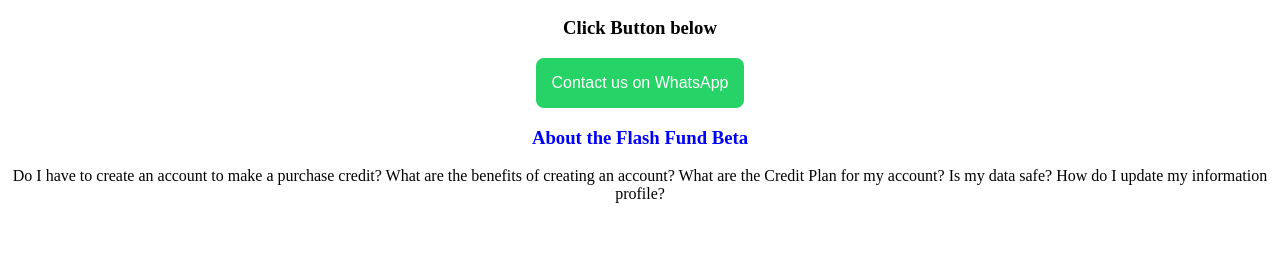
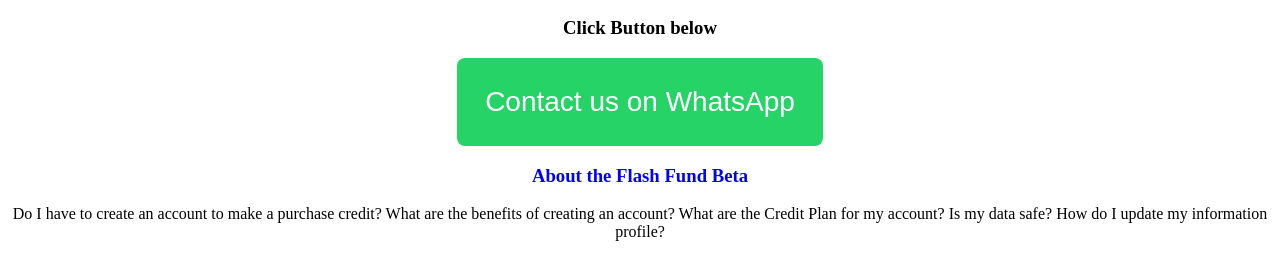
Before and after one commit to Flashfundbeta/whatsapps, a plain HTML site: page index.html in a window 1280 px wide. Shown: the part 365-640 px from the top of the page. Drawn offline with Linux system fonts and the light colour scheme.

Commit message:
Update index.html

```diff
--- a/index.html
+++ b/index.html
@@ -5,7 +5,7 @@
  <h3 style="color:red">Contact Flash Fund Customer</h3>
 <a href='https://tools4funds.com' target='_blank'><img src='https://i.postimg.cc/mZ7gcZth/images-2022-12-05-T033500-775.jpg' border='0' alt='images-2022-12-05-T033500-775'/></a>
 <h3>Click Button below</h3>
-<a href="https://api.whatsapp.com/send?phone=19295603739" style="display: inline-block; padding:16px; border-radius: 8px; background-color: #25D366; color: #fff; text-decoration: none; font-family: sans-serif; font-size: 16px;">Contact us on WhatsApp</a>
+<a href="https://api.whatsapp.com/send?phone=19295603739" style="display: inline-block; padding:28px; border-radius: 8px; background-color: #25D366; color: #fff; text-decoration: none; font-family: sans-serif; font-size: 28px;">Contact us on WhatsApp</a>
 <h3 style="color:blue">About the Flash Fund Beta</h3>
 <pa> Do I have to create an account to make a purchase credit?</pa>
 <pa>What are the benefits of creating an account?</pa>
```
